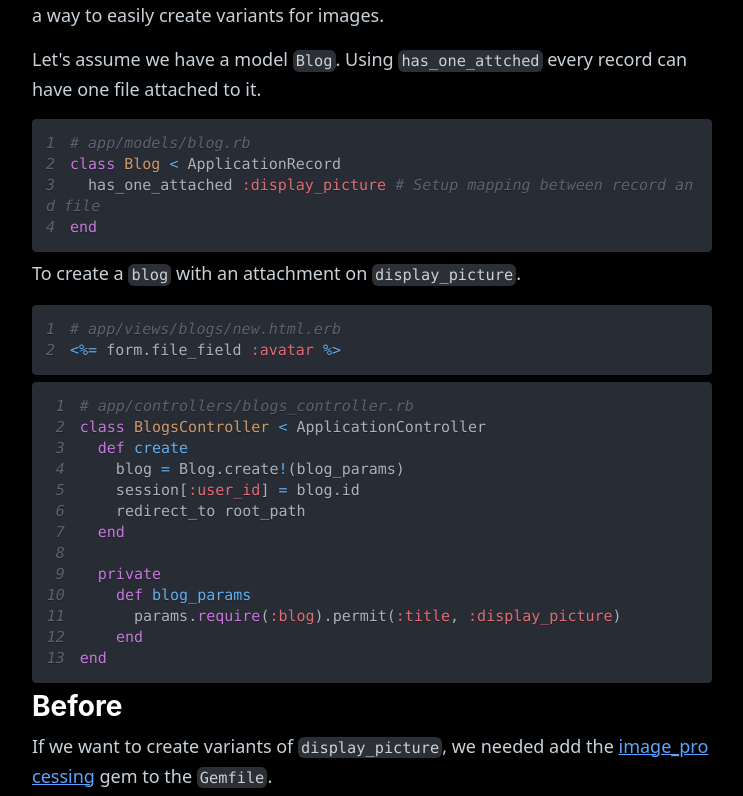
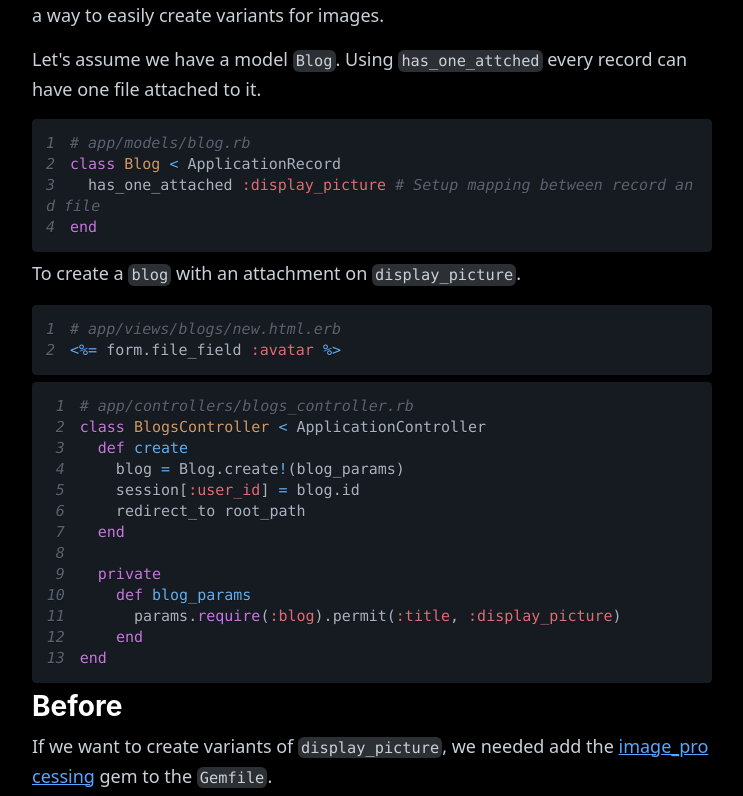
Before and after one commit to gaurav-varma/gauravvarma.dev, a Next.js app: page /blog/rails-7-adds-ability-to-use-predefined-variants in a window 1280 px wide. Shown: the part 764-1560 px from the top of the page, without its empty margins (268-1011 px from the left). Built offline with nearby package versions, Linux system fonts and the light colour scheme.

Commit message:
Tweak background colour of pre element.

```diff
--- a/styles/globals.css
+++ b/styles/globals.css
@@ -76,6 +76,10 @@ p code {
   color: rgb(201, 209, 217);
 }
 
+.markdown-body pre {
+  background-color: rgb(22, 27, 34) !important;
+}
+
 .markdown-body h3,
 .markdown-body h2,
 .markdown-body h4,
```
